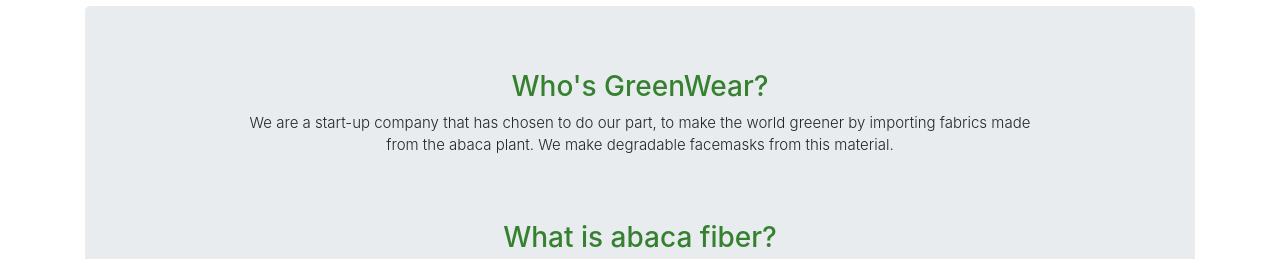
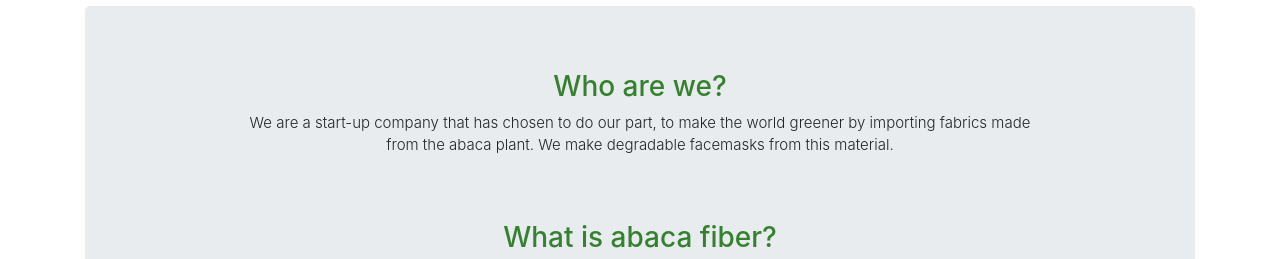
Before and after one commit to Zentia-DK/greenwear, a website: page aboutus.html in a window 1280 px wide. Shown: the part 498-757 px from the top of the page. Drawn offline with nearby package versions, Linux system fonts and the light colour scheme.

Commit message:
engelsk rettelse af title i aboutus.html

```diff
--- a/aboutus.html
+++ b/aboutus.html
@@ -107,7 +107,7 @@
 
 
     <div class="jumbotron ">
-        <h3 class="overskrift1 text-primary d-flex justify-content-center">Who's GreenWear?</h3>
+        <h3 class="overskrift1 text-primary d-flex justify-content-center">Who are we?</h3>
         <p class="lead d-flex justify-content-center text-center w-75 mx-auto">
             We are a start-up company that has chosen to do our part, to make the world greener by
             importing fabrics made from the abaca plant.
```
